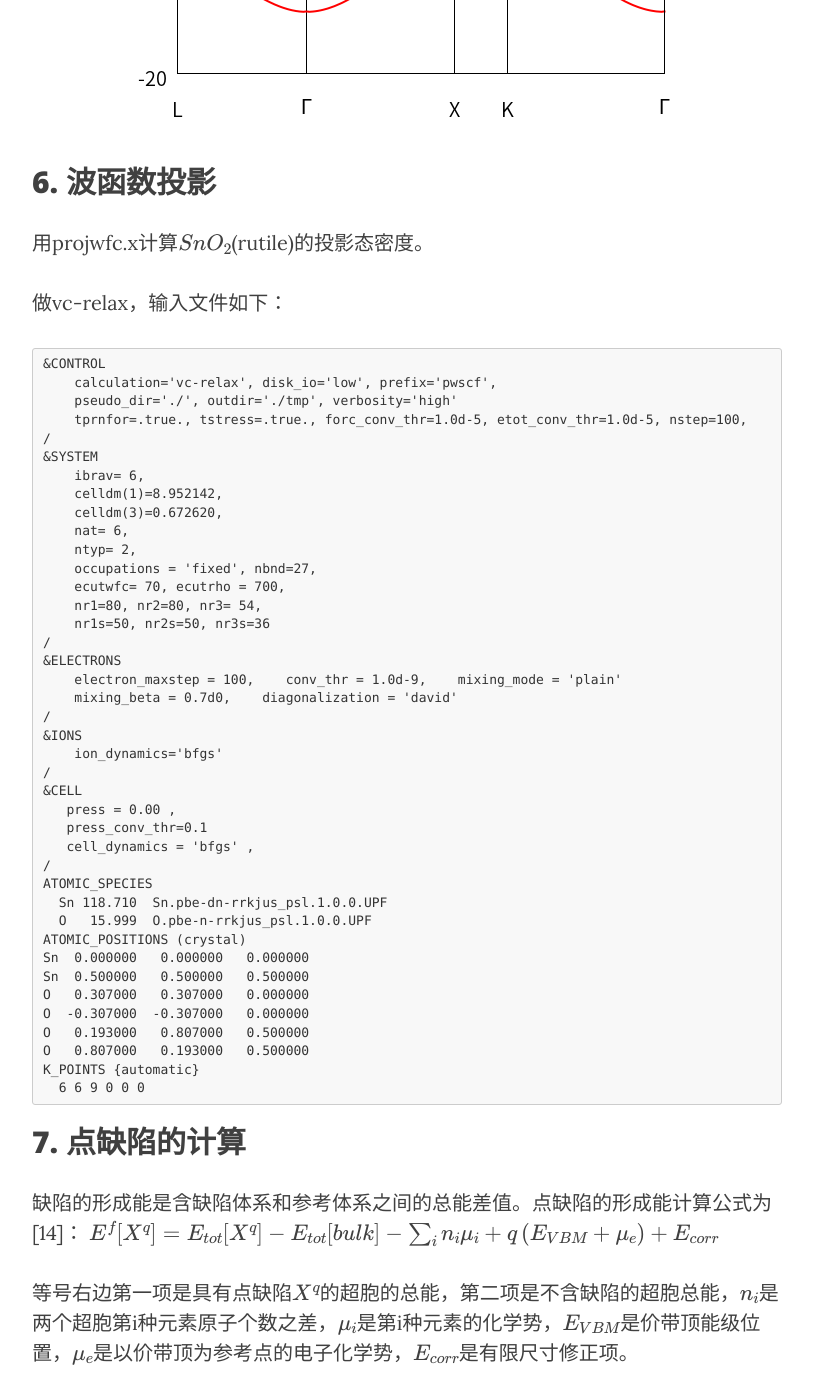
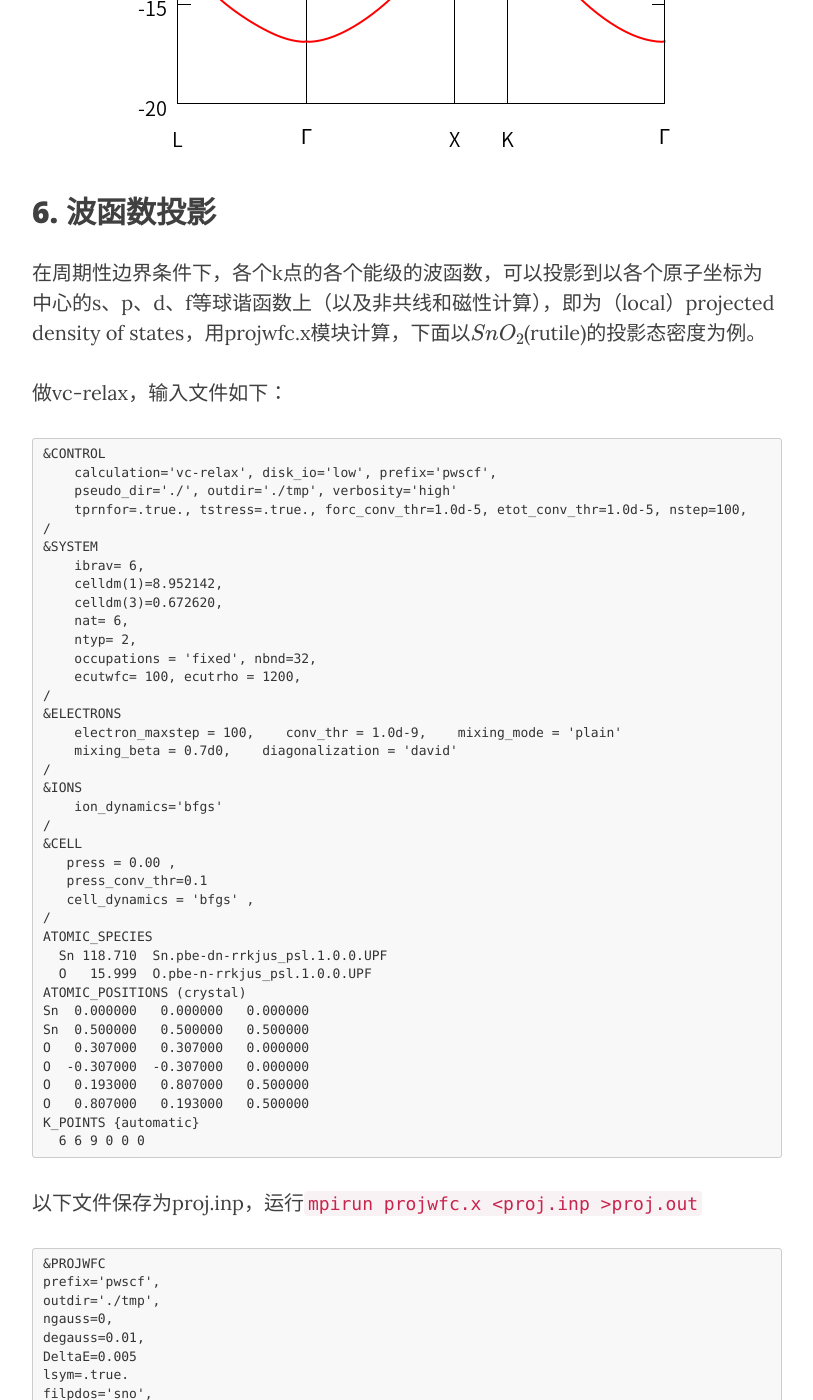
Before and after one commit to yyyu200/DFTbook, a Jekyll site: the page built from _posts/2019-04-01-HandsOn.md, in a window 1280 px wide and 1400 px high, scrolled down 33000 px. Shown: the whole window, without its empty margins (233-1046 px from the left). Built offline with Jekyll 4.4.1, drawn with Linux system fonts in a browser that asks for light colours; nearby versions of some CDN libraries; formulas are drawn with MathJax 3; comment, search, counter and statistics services are not loaded; some of the changed text lies outside the part shown.

Commit message:
modify at20190830-13:51:48-aliyun

````diff
--- a/_posts/2019-04-01-HandsOn.md
+++ b/_posts/2019-04-01-HandsOn.md
@@ -163,7 +163,7 @@
 <a href="../../../../../img/Si.UPF">Si.UPF</a>
 <a href="../../../../../img/C.UPF">C.UPF</a>
 
-将输入文件保存成relax.inp，和两个赝势文件放在同一目录，运行```pw.x < relax.inp > relax.out``` 开始计算。
+将输入文件保存成relax.inp，和两个赝势文件放在同一目录，运行```pw.x < relax.inp > relax.out``` 开始计算。（并行计算，安装了openmpi则运行```mpirun -np 16 < relax.inp > relax.out```，其中，16是使用的核数。）
 
 在输出文件中可以找到弛豫后的晶格结构，可以看出晶格常数理论值为4.378Å。结构弛豫通过力的计算得到总能-位形曲面上的局部极小值，为了模拟实际，需要初始结构与实际情况足够接近。
 
@@ -1149,7 +1149,7 @@
 
 ## 6. 波函数投影
 
-用projwfc.x计算$SnO_{2}$(rutile)的投影态密度。
+在周期性边界条件下，各个k点的各个能级的波函数，可以投影到以各个原子坐标为中心的s、p、d、f等球谐函数上（以及非共线和磁性计算），即为（local）projected density of states，用projwfc.x模块计算，下面以$SnO_{2}$(rutile)的投影态密度为例。
 
 做vc-relax，输入文件如下：
 
@@ -1165,10 +1165,8 @@
     celldm(3)=0.672620,
     nat= 6,
     ntyp= 2,
-    occupations = 'fixed', nbnd=27,
-    ecutwfc= 70, ecutrho = 700,
-    nr1=80, nr2=80, nr3= 54,
-    nr1s=50, nr2s=50, nr3s=36
+    occupations = 'fixed', nbnd=32,
+    ecutwfc= 100, ecutrho = 1200,
 /
 &ELECTRONS
     electron_maxstep = 100,    conv_thr = 1.0d-9,    mixing_mode = 'plain'
@@ -1195,6 +1193,81 @@
 K_POINTS {automatic}
   6 6 9 0 0 0
 ```
+
+以下文件保存为proj.inp，运行```mpirun projwfc.x <proj.inp >proj.out```
+
+```
+&PROJWFC
+prefix='pwscf',
+outdir='./tmp',
+ngauss=0,
+degauss=0.01,
+DeltaE=0.005
+lsym=.true.
+filpdos='sno',
+filproj='sno',
+/
+```
+
+用以下Python程序画图：
+
+```python
+#!/bin/env python
+# -*- coding: utf-8 -*-
+
+import matplotlib as mpl
+mpl.use('Agg')
+import matplotlib.pyplot as plt
+import numpy as np
+
+lw=1.2
+
+F=plt.gcf()
+F.clf()
+p=plt.subplot(1, 1, 1)
+
+elem=['Sn','O']
+ielem=np.array([2,4],dtype=np.int32)
+iorb=np.array([3,2],dtype=np.int32)
+orb=[['s','p','d'],['s','p']]
+
+
+num_file=np.dot(ielem,iorb)
+nat=np.sum(ielem)
+D=[]
+N=len(elem)
+
+count=0
+count_at=0
+for k in range(N):
+    for i in range(ielem[k]):
+        for j in range(iorb[k]):
+            print(k,i,j,count_at+1,elem[k],j+1,orb[k][j])
+            fname='sno.pdos_atm#{}({})_wfc#{}({})'.format(count_at+1,elem[k],j+1,orb[k][j])
+            D.append(np.loadtxt(fname,dtype=np.float32))
+            count+=1
+        count_at+=1
+
+line1=plt.plot(D[0][:,0]-8.7233,D[0][:,1]+D[3][:,1],color='g',linewidth=lw,label='Sn s' )
+line2=plt.plot(D[0][:,0]-8.7233,D[1][:,1]+D[4][:,1],color='r',linewidth=lw,label='Sn p' )
+line3=plt.plot(D[0][:,0]-8.7233,D[2][:,1]+D[5][:,1],color='b',linewidth=lw,label='Sn d' )
+
+line4=plt.plot(D[0][:,0]-8.7233,D[6][:,1]+D[8][:,1]+D[10][:,1]+D[12][:,1],color='cyan',linewidth=lw,label='O s' )
+line5=plt.plot(D[0][:,0]-8.7233,D[7][:,1]+D[9][:,1]+D[11][:,1]+D[13][:,1],color='grey',linewidth=lw,label='O p' )
+plt.xlim([-10,7])
+plt.ylim([0,10.5])
+
+plt.ylabel(r'DOS (a.u.)',fontsize=16)
+plt.xlabel(r'E (eV) ',fontsize=16)
+plt.legend()
+plt.savefig('pdos.png',dpi=200)
+```
+
+结果如图所示。
+<p align="left">
+    <img src="../../../../../img/sno_pdos.png" width="1000"/>
+</p>
+
 
 ## 7. 点缺陷的计算
 缺陷的形成能是含缺陷体系和参考体系之间的总能差值。点缺陷的形成能计算公式为[14]：
````
Also changed, not shown: img/sno_pdos.png (added).
